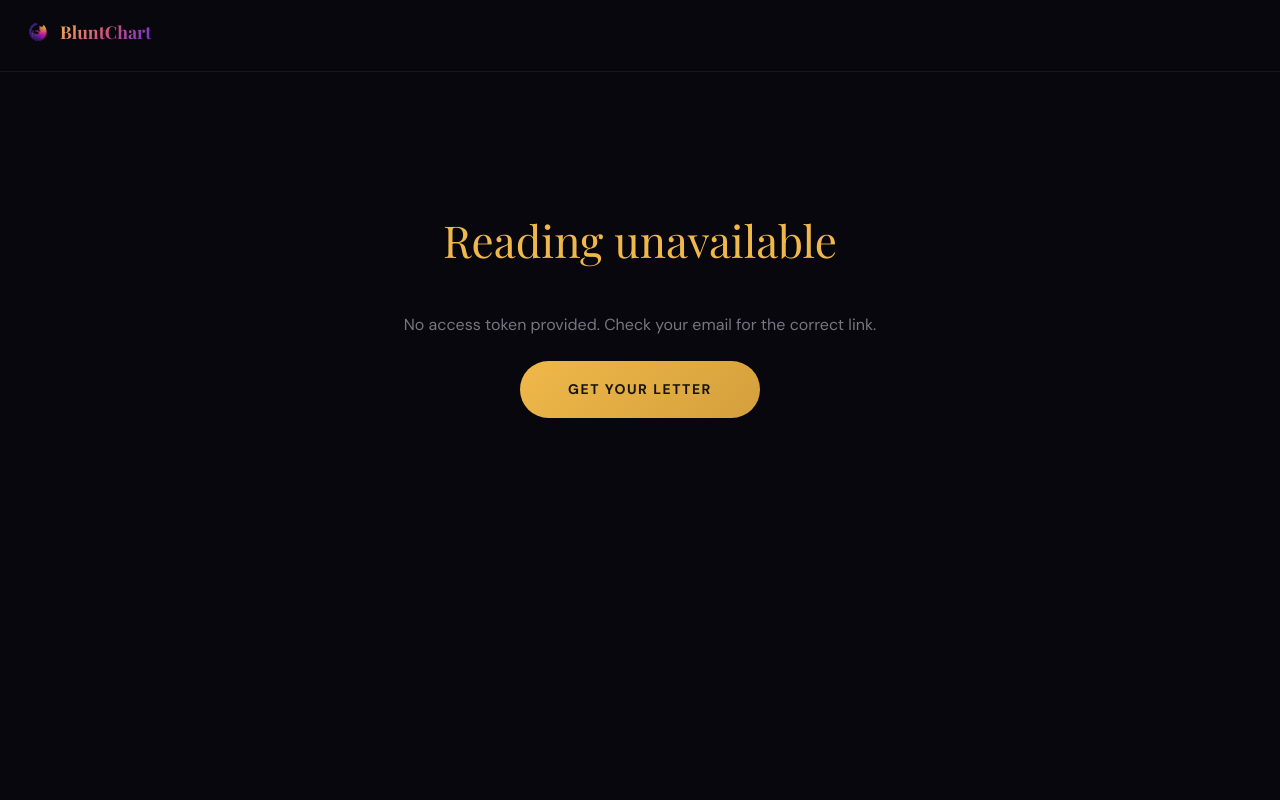
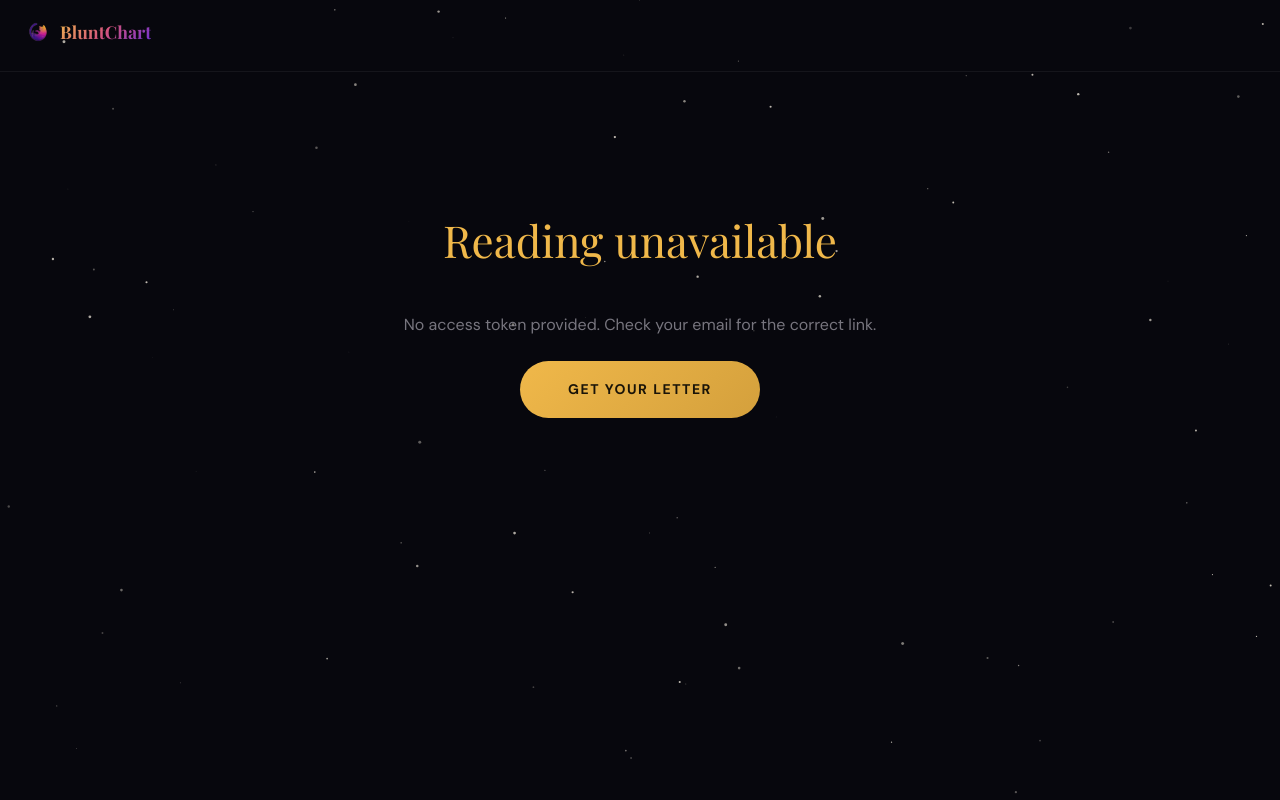
Before and after one commit to bluntchart-dot/Bluntchart, a Next.js app: page /my-love-letter in a window 1280 px wide. Shown: the top 800 px of the page. Built offline with nearby package versions, Linux system fonts and the light colour scheme.

Commit message:
Fix stars hidden behind page background by restoring z-index to 0
Co-Authored-By: Claude Opus 4.6 <noreply@anthropic.com>

```diff
--- a/app/my-love-letter/VibrantStarBackground.tsx
+++ b/app/my-love-letter/VibrantStarBackground.tsx
@@ -146,7 +146,7 @@ export default function VibrantStarBackground() {
         width: "100%",
         height: "100%",
         pointerEvents: "none",
-        zIndex: -1,
+        zIndex: 0,
       }}
     />
   );
```
